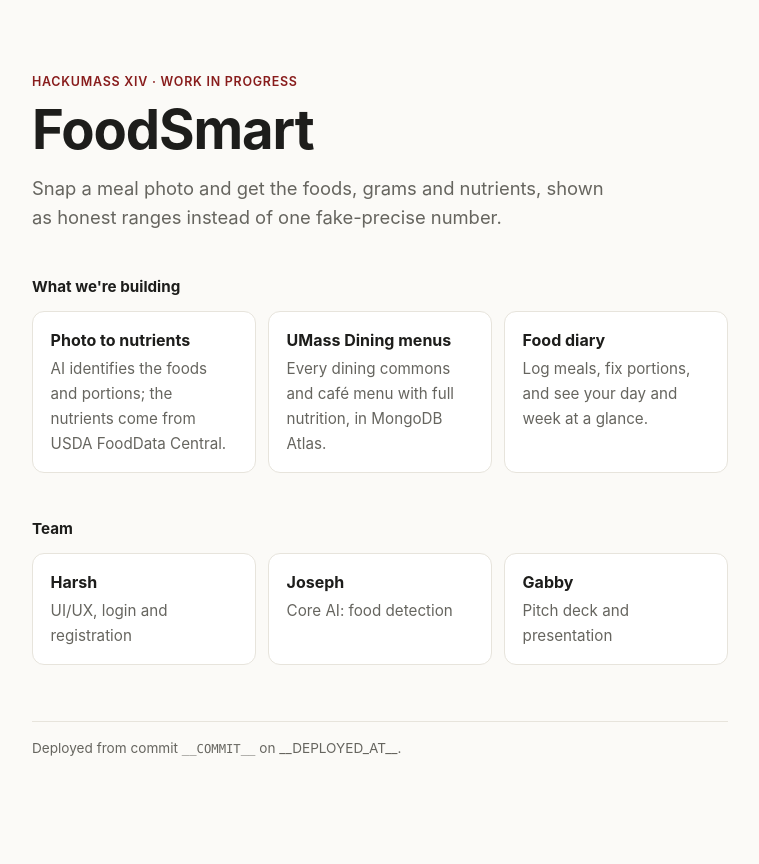
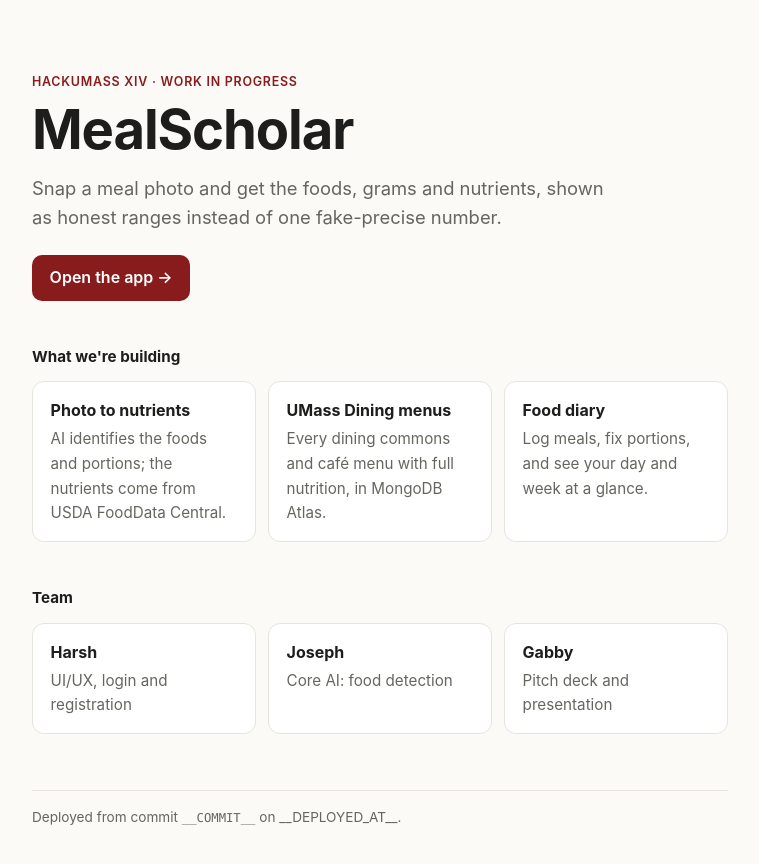
Before and after one commit to hershey-harsh/HackUmass-26-MealScholar, a plain HTML site: page web/index.html in a window 1280 px wide. Shown: the whole page, without its empty margins (260-1019 px from the left). Before the commit the page ends 807 px from the top, so only its background shows below. Drawn offline with Linux system fonts and the light colour scheme.

Commit message:
Rename the site to MealScholar and deploy the app too

```diff
--- a/web/index.html
+++ b/web/index.html
@@ -3,8 +3,8 @@
 <head>
 <meta charset="utf-8">
 <meta name="viewport" content="width=device-width, initial-scale=1">
-<title>FoodSmart · HackUMass XIV</title>
-<meta name="description" content="FoodSmart: snap a meal photo, get the foods, grams and nutrients. A HackUMass XIV project.">
+<title>MealScholar · HackUMass XIV</title>
+<meta name="description" content="MealScholar: snap a meal photo, get the foods, grams and nutrients. A HackUMass XIV project.">
 <style>
   :root {
     color-scheme: light dark;
@@ -29,13 +29,17 @@
   .cards span { color: var(--muted); font-size: .95rem; }
   footer { margin-top: 3.5rem; padding-top: 1rem; border-top: 1px solid var(--line); color: var(--muted); font-size: .85rem; }
   code { font-family: ui-monospace, SFMono-Regular, Menlo, monospace; font-size: .9em; }
+  .cta { margin: 1.5rem 0 0; }
+  .cta a { display: inline-block; background: var(--accent); color: #fff; text-decoration: none; font-weight: 600; padding: .65rem 1.1rem; border-radius: 10px; }
+  .cta a:hover { filter: brightness(1.1); }
 </style>
 </head>
 <body>
 <main>
   <p class="eyebrow">HackUMass XIV · work in progress</p>
-  <h1>FoodSmart</h1>
+  <h1>MealScholar</h1>
   <p class="lede">Snap a meal photo and get the foods, grams and nutrients, shown as honest ranges instead of one fake-precise number.</p>
+  <p class="cta"><a href="https://mealscholar.mannava.org">Open the app →</a></p>
 
   <h2>What we're building</h2>
   <ul class="cards">
```
Also changed, not shown: 1 other file.
